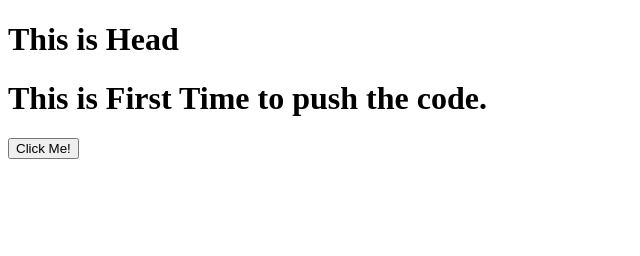
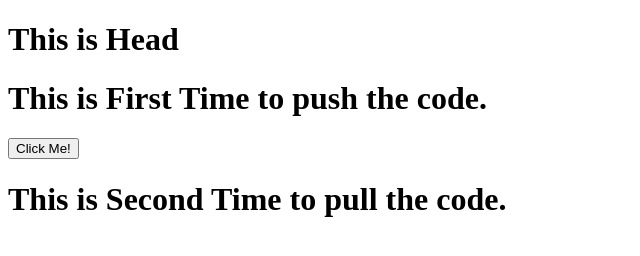
Before and after one commit to Pranav774105/Morning, a plain HTML site: page Git/Index.html in a window 1280 px wide. Shown: the whole page, without its empty margins (0-640 px from the left). Drawn offline with Linux system fonts and the light colour scheme.

Commit message:
Update Index.html

```diff
--- a/Git/Index.html
+++ b/Git/Index.html
@@ -6,5 +6,6 @@
     <body>
         <h1>This is First Time to push the code.</h1>
         <button >Click Me!</button>
+        <h1>This is Second Time to pull the code.</h1>
     </body>
 </html>
```
